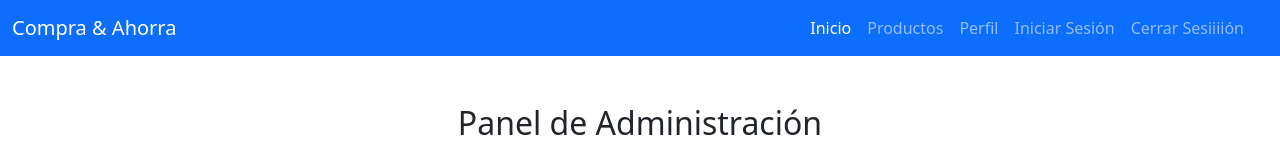
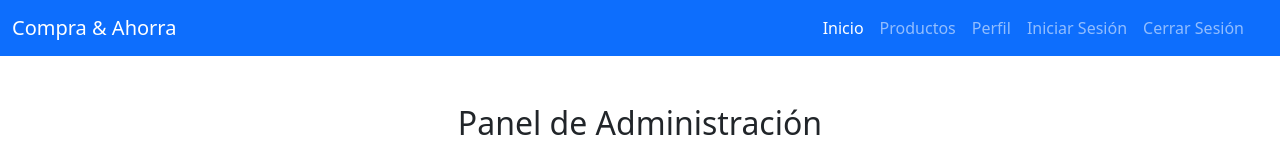
Before and after one commit to Franciscaam/comprayahorra, a website with bundled scripts: page admin.html in a window 1280 px wide. Shown: the top 160 px of the page. Built offline with nearby package versions, Linux system fonts and the light colour scheme; no server answers; some icons are missing.

Commit message:
Update admin.html

```diff
--- a/admin.html
+++ b/admin.html
@@ -22,7 +22,7 @@
                 <li class="nav-item"><a class="nav-link" href="perfil.html">Perfil</a></li>
                 <li class="nav-item admin-only d-none"><a class="nav-link" href="admin.html">Admin</a></li>
                 <li class="nav-item"><a class="nav-link" href="login.html">Iniciar Sesión</a></li>
-                <li class="nav-item"><a class="nav-link" href="#" id="logout">Cerrar Sesiiiión</a></li>
+                <li class="nav-item"><a class="nav-link" href="#" id="logout">Cerrar Sesión</a></li>
                 <li class="nav-item"><a class="nav-link" href="carrito.html"><i class="bi bi-cart"></i></a></li>
             </ul>
         </div>
```
